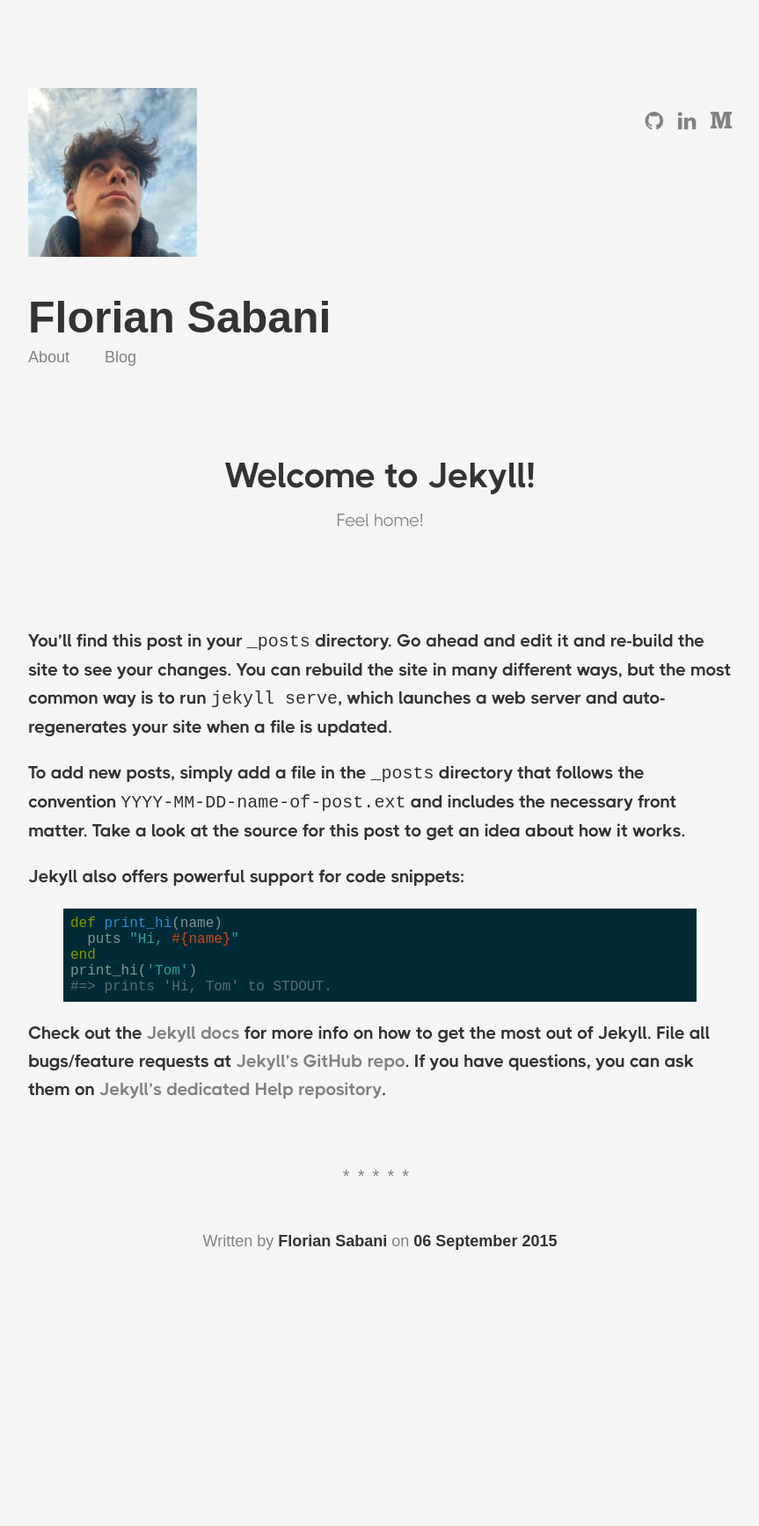
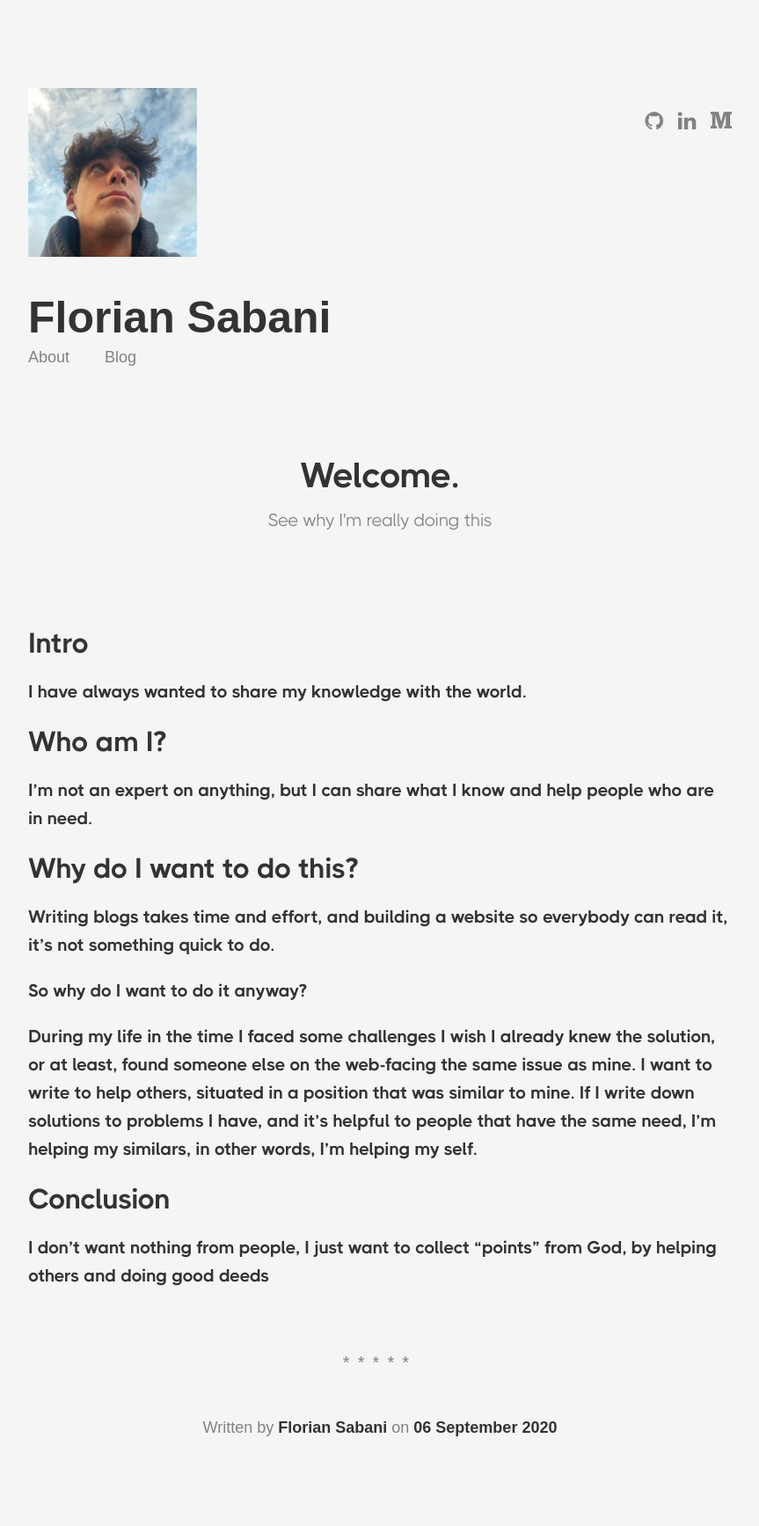
Before and after one commit to fl0wo/fl0wo.github.io, a Jekyll site: the page built from _posts/2015-09-06-welcome-to-jekyll.markdown, in a window 1280 px wide. Shown: the whole page at 88% size, without its empty margins (208-1071 px from the left). Built offline with Jekyll 4.4.1, drawn with Linux system fonts in a browser that asks for light colours; before the commit the page ends 1523 px from its top, so only the background shows below that.

Commit message:
Introduced welcome page

```diff
--- a/_posts/2015-09-06-welcome-to-jekyll.markdown
+++ b/_posts/2015-09-06-welcome-to-jekyll.markdown
@@ -1,26 +1,22 @@
 ---
 layout: post
-title:  "Welcome to Jekyll!"
-subtitle: "Feel home!"
-date:   2015-09-06 23:34:01
-categories: [design, tool]
+title:  "Welcome."
+subtitle: "See why I'm really doing this"
+date:   2020-09-06 12:34:01
+categories: [life]
 ---
-You’ll find this post in your `_posts` directory. Go ahead and edit it and re-build the site to see your changes. You can rebuild the site in many different ways, but the most common way is to run `jekyll serve`, which launches a web server and auto-regenerates your site when a file is updated.
 
-To add new posts, simply add a file in the `_posts` directory that follows the convention `YYYY-MM-DD-name-of-post.ext` and includes the necessary front matter. Take a look at the source for this post to get an idea about how it works.
+# Intro
+I have always wanted to share my knowledge with the world.
+# Who am I?
+I’m not an expert on anything, but I can share what I know and help people who are in need.
+# Why do I want to do this?
+Writing blogs takes time and effort, and building a website so everybody can read it, it’s not something quick to do.
 
-Jekyll also offers powerful support for code snippets:
+So why do I want to do it anyway?
 
-{% highlight ruby %}
-def print_hi(name)
-  puts "Hi, #{name}"
-end
-print_hi('Tom')
-#=> prints 'Hi, Tom' to STDOUT.
-{% endhighlight %}
-
-Check out the [Jekyll docs][jekyll] for more info on how to get the most out of Jekyll. File all bugs/feature requests at [Jekyll’s GitHub repo][jekyll-gh]. If you have questions, you can ask them on [Jekyll’s dedicated Help repository][jekyll-help].
-
-[jekyll]:      http://jekyllrb.com
-[jekyll-gh]:   https://github.com/jekyll/jekyll
-[jekyll-help]: https://github.com/jekyll/jekyll-help
+During my life in the time I faced some challenges I wish I already knew the solution, or at least, found someone else on the web-facing the same issue as mine.
+I want to write to help others, situated in a position that was similar to mine.
+If I write down solutions to problems I have, and it’s helpful to people that have the same need, I’m helping my similars, in other words, I’m helping my self.
+# Conclusion
+I don't want nothing from people, I just want to collect “points” from God, by helping others and doing good deeds
```
Also changed, not shown: _posts/2015-09-08-sample-post.markdown (deleted, +0 -62 lines), _posts/2023-02-18-aws-app-sync-auto-transformer.markdown (+7 -0 lines).
